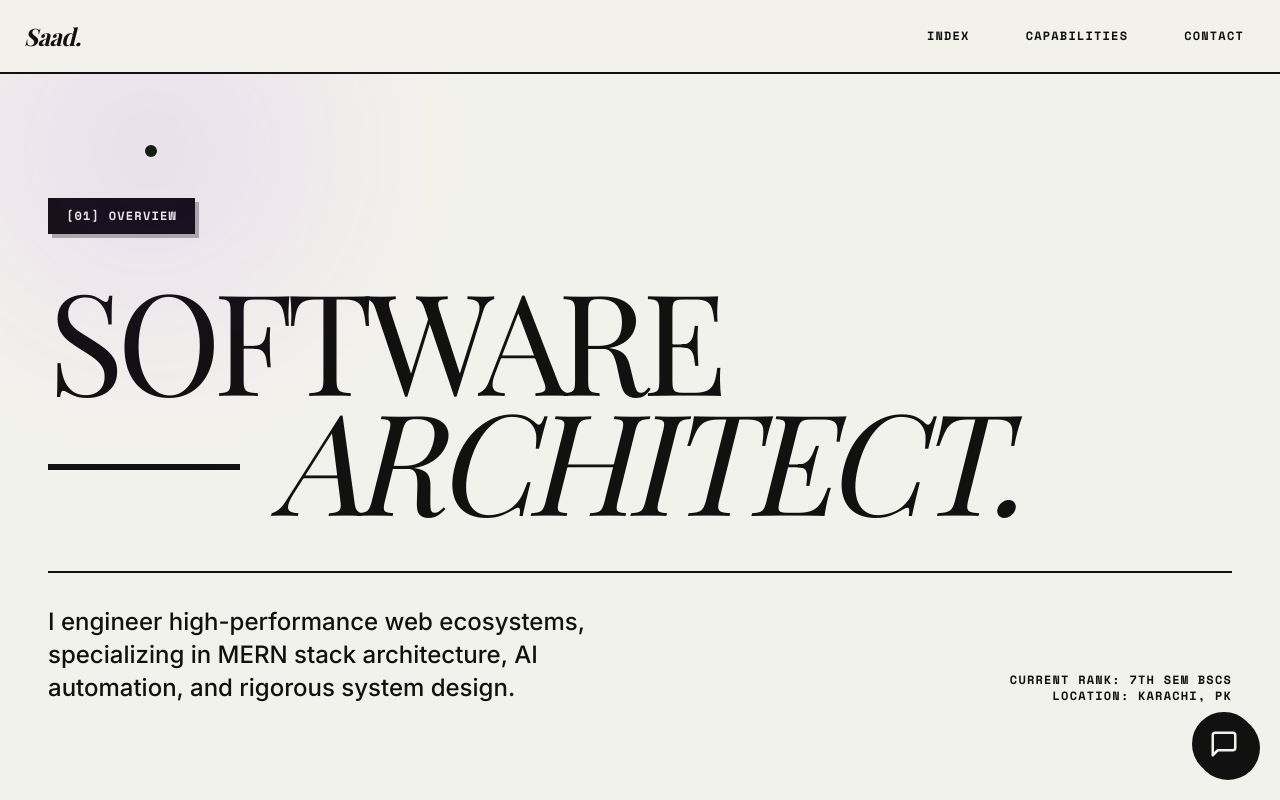
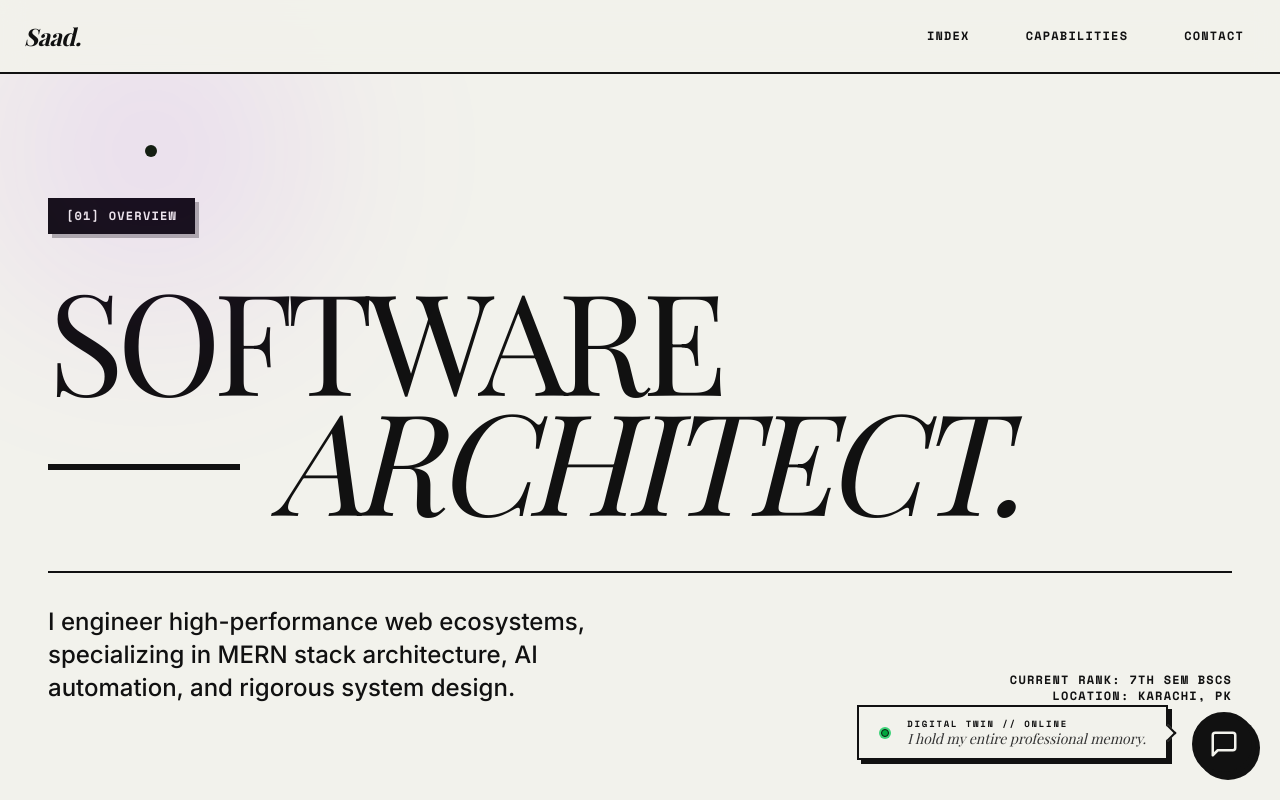
Before and after one commit to Saad-007/Saad-Safeer, a React (Vite) app: page / in a window 1280 px wide. Shown: the top 800 px of the page. Built offline with nearby package versions, Linux system fonts and the light colour scheme; a web font is replaced by a local one.

Commit message:
chnages in Assistant

```diff
--- a/src/components/ChatAssistant.jsx
+++ b/src/components/ChatAssistant.jsx
@@ -4,6 +4,7 @@ import { FiMessageSquare, FiX, FiSend } from 'react-icons/fi';
 
 const ChatAssistant = () => {
   const [isOpen, setIsOpen] = useState(false);
+  const [isHovered, setIsHovered] = useState(false);
   const [messages, setMessages] = useState([
     { role: 'assistant', content: "SYSTEM ONLINE. I am Saad's AI. Ask about his MERN stack architecture, technical experience, or projects." }
   ]);
@@ -19,7 +20,7 @@ const ChatAssistant = () => {
     if (isOpen) scrollToBottom();
   }, [messages, isOpen]);
 
-const handleSubmit = async (e) => {
+  const handleSubmit = async (e) => {
     e.preventDefault();
     if (!input.trim()) return;
 
@@ -30,9 +31,6 @@ const handleSubmit = async (e) => {
 
     try {
       const API_URL = import.meta.env.VITE_API_URL || 'http://localhost:5000';
-
-      // DEBUG: This will print the exact URL it is trying to talk to in your browser console
-      console.log("Aegis Core attempting connection to:", API_URL);
 
       const response = await fetch(`${API_URL}/api/chat`, {
         method: 'POST',
@@ -45,7 +43,6 @@ const handleSubmit = async (e) => {
         setMessages((prev) => [...prev, { role: 'assistant', content: data.reply }]);
       }
     } catch (error) {
-      // DEBUG: This forces the actual network error to show up in the chat UI!
       console.error("Network Error Details:", error);
       setMessages((prev) => [...prev, {
         role: 'assistant',
@@ -57,7 +54,50 @@ const handleSubmit = async (e) => {
   };
 
   return (
-    <div className="fixed bottom-6 right-6 z-[300] font-sans cursor-auto">
+    <div className="fixed bottom-6 right-6 z-[300] font-sans cursor-auto flex items-end justify-end gap-4">
+
+      {/* -------------------------------------------------- */}
+      {/* DIGITAL TWIN STATUS BADGE (Only shows when closed) */}
+      {/* -------------------------------------------------- */}
+      <AnimatePresence>
+        {!isOpen && (
+          <motion.div
+            initial={{ opacity: 0, x: 20, scale: 0.95 }}
+            animate={{ opacity: 1, x: 0, scale: 1 }}
+            exit={{ opacity: 0, x: 10, scale: 0.95 }}
+            transition={{ delay: 1.5, duration: 0.5, type: "spring" }}
+            className="mb-4 mr-2 hidden md:flex items-center cursor-pointer group"
+            onClick={() => setIsOpen(true)} // User can click the text to open chat
+          >
+            {/* The Badge Container */}
+            <div className="bg-[#F2F2EC] border-2 border-[#111] px-5 py-3 shadow-[4px_4px_0px_0px_rgba(17,17,17,1)] flex items-center gap-4 relative hover:-translate-y-1 transition-transform duration-300">
+
+              {/* Decorative Arrow pointing to button */}
+              <div className="absolute -right-2 top-1/2 -translate-y-1/2 w-3 h-3 bg-[#F2F2EC] border-t-2 border-r-2 border-[#111] rotate-45 transform"></div>
+
+              {/* Status Indicator (Pulsing Radar) */}
+              <div className="relative flex h-3 w-3 items-center justify-center">
+                <span className="animate-ping absolute inline-flex h-full w-full rounded-full bg-green-500 opacity-75"></span>
+                <span className="relative inline-flex rounded-full h-2 w-2 bg-green-600 border border-[#111]"></span>
+              </div>
+
+              {/* Text Content */}
+              <div className="flex flex-col gap-1">
+                <span className="font-mono text-[9px] uppercase tracking-[0.2em] font-bold text-[#111] leading-none">
+                  Digital Twin // Online
+                </span>
+                <span className="font-serif italic text-sm text-[#333] leading-none whitespace-nowrap">
+                  I hold my entire professional memory.
+                </span>
+              </div>
+            </div>
+          </motion.div>
+        )}
+      </AnimatePresence>
+
+      {/* -------------------------------------------------- */}
+      {/* MAIN CHAT WINDOW                                   */}
+      {/* -------------------------------------------------- */}
       <AnimatePresence>
         {isOpen && (
           <motion.div
@@ -126,12 +166,16 @@ const handleSubmit = async (e) => {
       </AnimatePresence>
 
       {/* Floating Toggle Button */}
-      <button
+      <motion.button
         onClick={() => setIsOpen(!isOpen)}
-        className={`w-16 h-16 rounded-full border-4 border-[#111] shadow-[4px_4px_0px_0px_rgba(17,17,17,1)] flex items-center justify-center transition-all duration-300 hover:scale-105 hover:shadow-[6px_6px_0px_0px_rgba(17,17,17,1)] z-[300] ${isOpen ? 'bg-white text-[#111]' : 'bg-[#111] text-[#F2F2EC]'}`}
+        onHoverStart={() => setIsHovered(true)}
+        onHoverEnd={() => setIsHovered(false)}
+        whileHover={{ scale: 1.05 }}
+        whileTap={{ scale: 0.95 }}
+        className={`w-16 h-16 rounded-full border-4 border-[#111] shadow-[4px_4px_0px_0px_rgba(17,17,17,1)] flex items-center justify-center transition-colors duration-300 z-[300] relative overflow-hidden ${isOpen ? 'bg-white text-[#111]' : 'bg-[#111] text-[#F2F2EC]'}`}
       >
-        {isOpen ? <FiX className="text-3xl" /> : <FiMessageSquare className="text-3xl" />}
-      </button>
+        {isOpen ? <FiX className="text-3xl relative z-10" /> : <FiMessageSquare className="text-3xl relative z-10" />}
+      </motion.button>
     </div>
   );
 };
```
